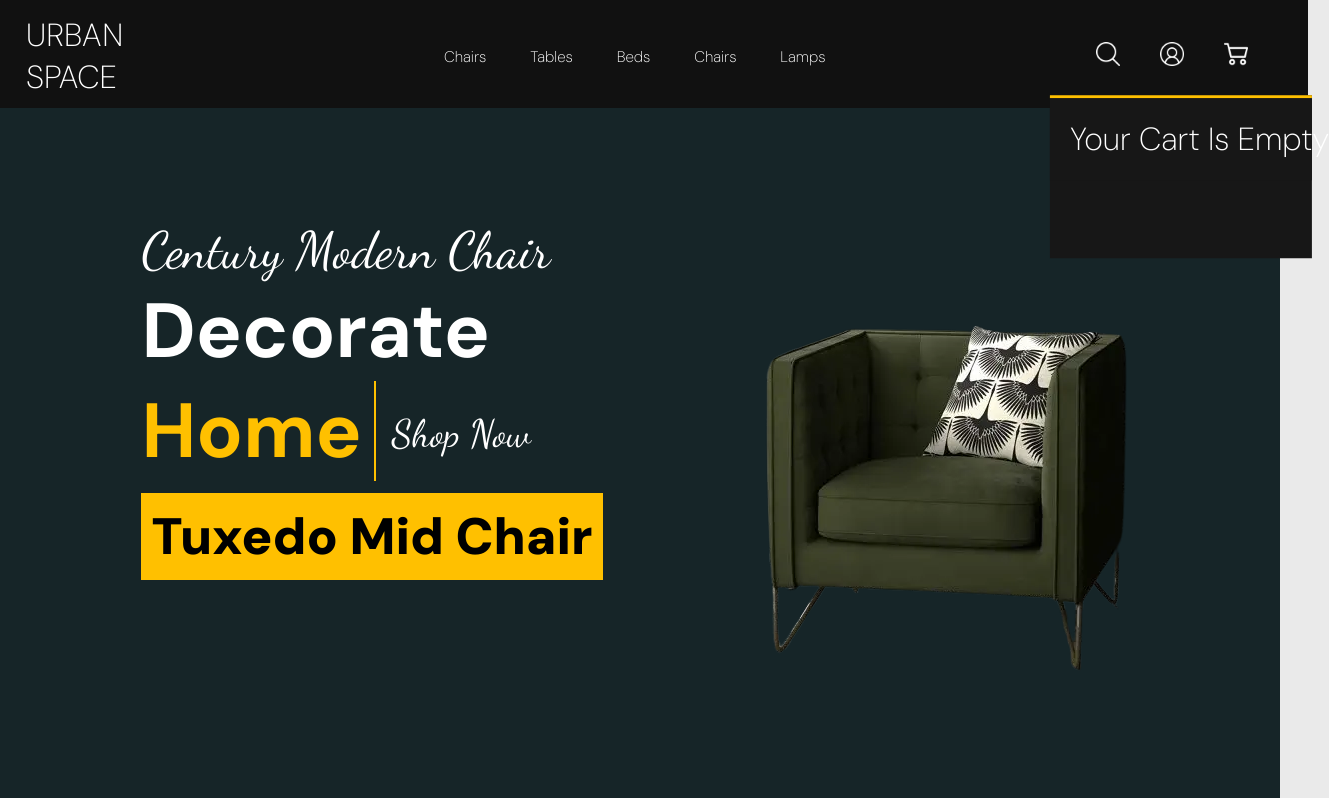
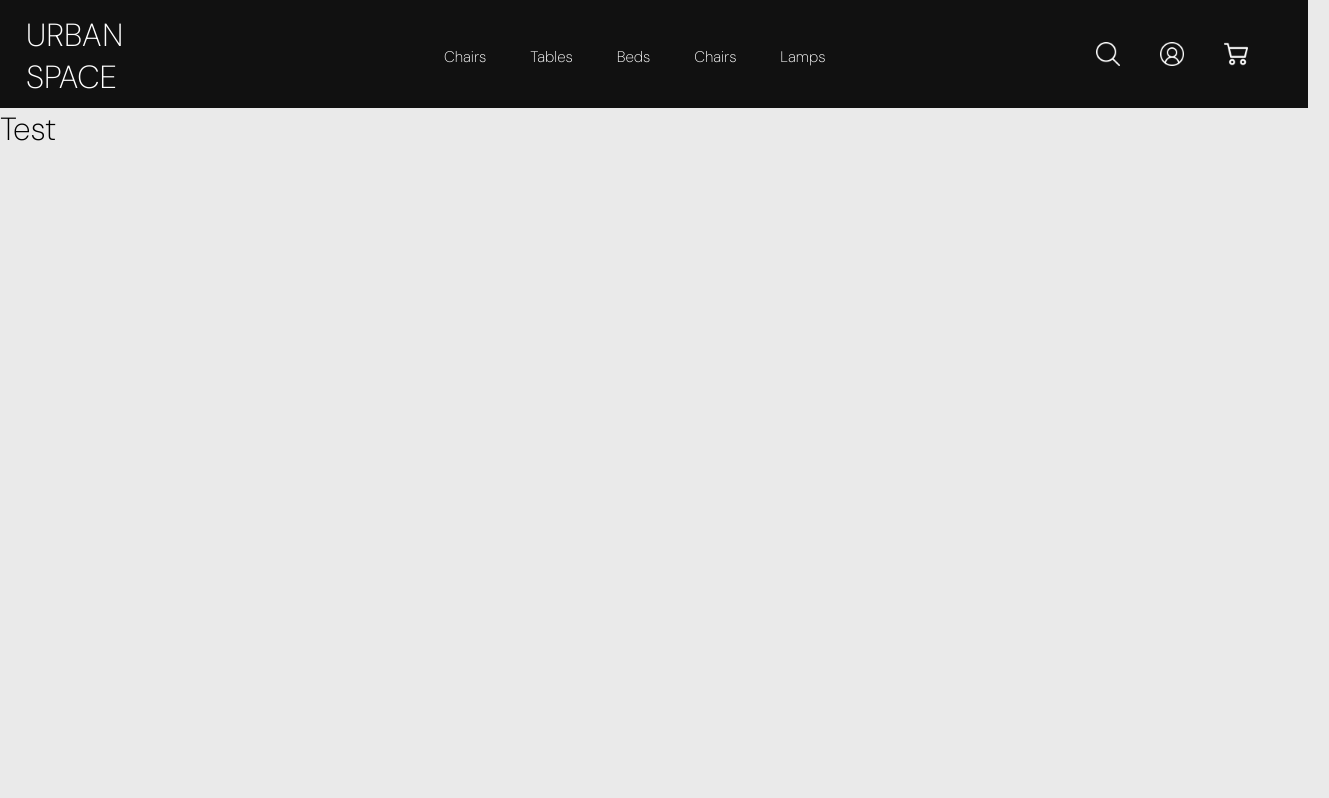
Before and after one commit to RaveZam/React-with-SQL-E-Commerce-Web, a React (Vite) app: page /Hero in a window 1280 px wide. Shown: the top 798 px of the page, 1329 px wide, since content can reach past the window. Built offline with nearby package versions, Linux system fonts and the light colour scheme.

Commit message:
Item Page Section Started

```diff
--- a/src/App.jsx
+++ b/src/App.jsx
@@ -2,7 +2,7 @@ import React, { useState } from "react";
 import Login from "./loginandregister/Login";
 import styles from "./app.module.css";
 import About from "./aboutdesigner/About";
-
+import Itempage from "./itempage/Itempage";
 import { BrowserRouter as Router, Routes, Route } from "react-router-dom";
 import { BrowserRouter } from "react-router-dom";
 
@@ -19,10 +19,11 @@ function App() {
           <Route path="/Hero" element={<Hero />} />
         </Routes>
       </BrowserRouter> */}
-      <Hero />
+      {/* <Hero />
       <About />
       <Adsbar />
-      <Lampsection />
+      <Lampsection /> */}
+      <Itempage />
     </>
   );
 }
--- a/src/cartsection/Cart.jsx
+++ b/src/cartsection/Cart.jsx
@@ -1,11 +1,13 @@
 import styles from "./cart.module.css";
 
-export default function Cart() {
-  return (
+export default function Cart({ showcart }) {
+  return showcart ? (
     <div className={styles.cart}>
       <div className={styles.cartitems}>
         <h1 className={styles.cartitemtitle}>Your Cart Is Empty</h1>
       </div>
     </div>
+  ) : (
+    ""
   );
 }
--- a/src/cartsection/cart.module.css
+++ b/src/cartsection/cart.module.css
@@ -1,5 +1,4 @@
 .cart {
-  margin: 0;
   display: flex;
   position: absolute;
   background-color: #171717;
--- a/src/header/Header.jsx
+++ b/src/header/Header.jsx
@@ -3,14 +3,16 @@ import Icons from "./Icons";
 import Itemlist from "./Itemlist";
 import Logo from "./Logo";
 import Cart from "../cartsection/Cart";
+import { useState } from "react";
 export default function Header() {
+  const [showcart, setshowcart] = useState(false);
   return (
     <>
       <div id="Header" className={styles.header}>
         <Logo />
         <Itemlist />
-        <Icons />
-        <Cart />
+        <Icons setshowcart={setshowcart} showcart={showcart} />
+        <Cart showcart={showcart} />
       </div>
     </>
   );
--- a/src/header/Icons.jsx
+++ b/src/header/Icons.jsx
@@ -1,5 +1,9 @@
 import styles from "./header.module.css";
-export default function Icons() {
+export default function Icons({ setshowcart, showcart }) {
+  function carticonclicked() {
+    setshowcart(!showcart);
+    console.log(showcart);
+  }
   return (
     <>
       <div className={styles.icons}>
@@ -21,7 +25,7 @@ export default function Icons() {
             alt="Icon"
           />
         </li>
-        <li>
+        <li onClick={() => carticonclicked()}>
           <img
             className={styles.icon}
             src="./images/cart.png"
--- a/src/header/header.module.css
+++ b/src/header/header.module.css
@@ -16,7 +16,7 @@ li {
 }
 
 .header {
-  position: absolute;
+  /* position: absolute; */
   display: flex;
   flex-wrap: wrap;
   justify-content: space-between;
--- a/src/hero/Hero.jsx
+++ b/src/hero/Hero.jsx
@@ -2,6 +2,7 @@ import styles from "./hero.module.css";
 import Header from "../header/Header";
 import About from "../aboutdesigner/About";
 export default function Hero() {
+  // navigate("/Hero");
   return (
     <>
       <Header />
@@ -11,7 +12,11 @@ export default function Hero() {
           <h1 className={styles.title2}>Decorate</h1>
           <div className={styles.wrap}>
             <h1 className={styles.title3}>Home</h1>
-            <h3 className={styles.title35}> Shop Now</h3>
+            <h3 className={styles.title35}>
+              <a className={styles.title35} href="">
+                Shop Now
+              </a>
+            </h3>
           </div>
           <h1 className={styles.title4}>Tuxedo Mid Chair</h1>
         </div>
--- a/src/hero/hero.module.css
+++ b/src/hero/hero.module.css
@@ -47,6 +47,8 @@
   transform: translateY(30%);
   padding-left: 16px;
   font-size: 3vw;
+  text-decoration: none;
+  color: white;
 }
 
 .title4 {
--- /dev/null
+++ b/src/itempage/Itempage.jsx
@@ -0,0 +1,13 @@
+import styles from "./itempage.module.css";
+import Header from "../header/Header";
+
+export default function Itempage() {
+  return (
+    <>
+      <Header />
+      <div>
+        <h1>Test</h1>
+      </div>
+    </>
+  );
+}
```
Also changed, not shown: src/itempage/itempage.module.css (added).
